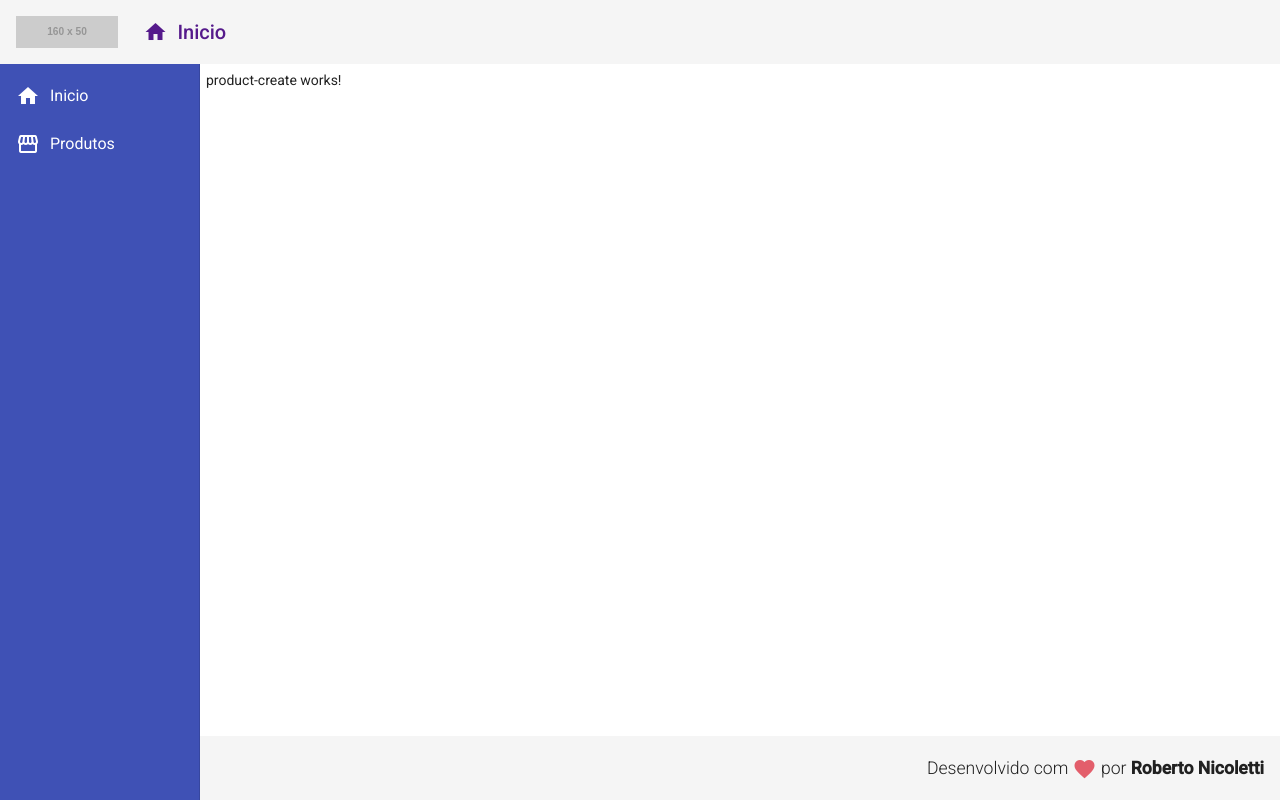
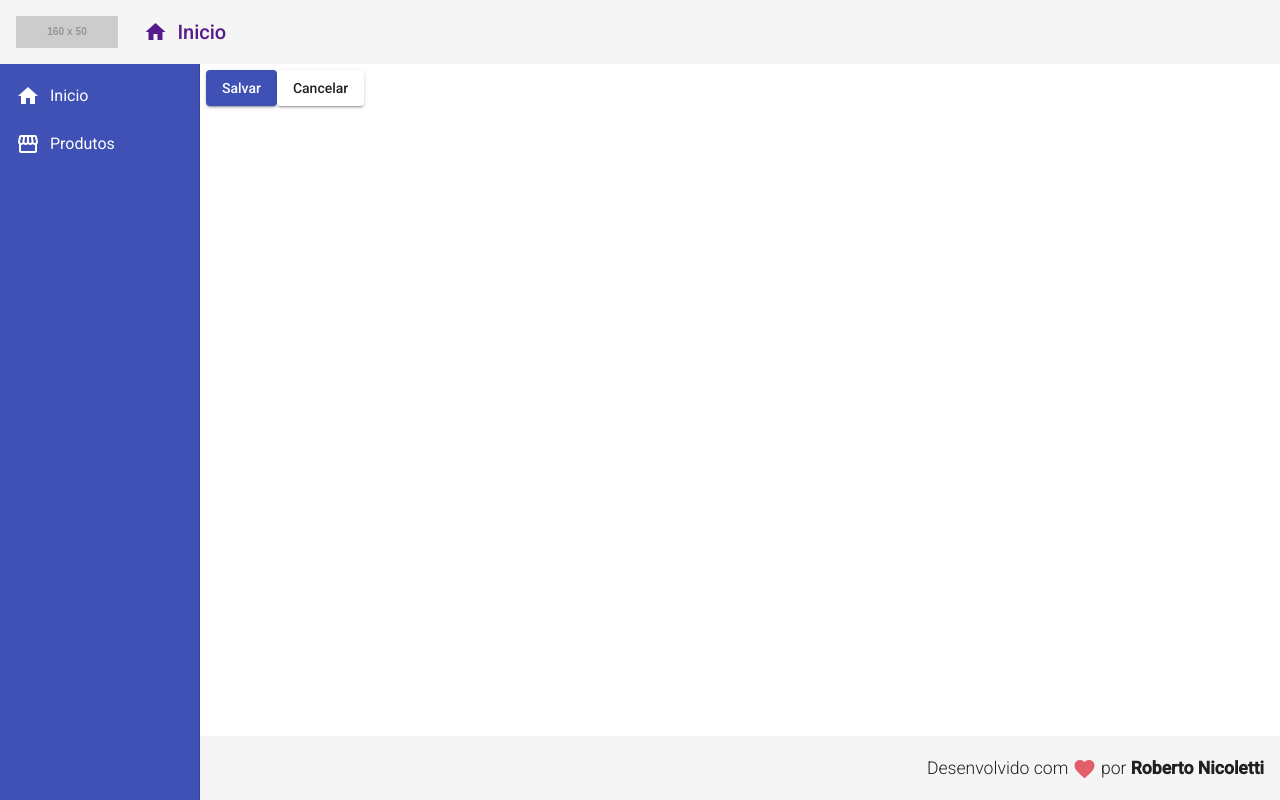
Before and after one commit to robertourias/crud-produtos-angular, an Angular app in the folder frontend/: page /products/create in a window 1280 px wide. Built offline with nearby package versions, Linux system fonts and the light colour scheme.

Commit message:
service product

```diff
--- a/frontend/src/app/app.module.ts
+++ b/frontend/src/app/app.module.ts
@@ -9,6 +9,7 @@ import { FooterComponent } from './components/template/footer/footer.component';
 import { NavComponent } from './components/template/nav/nav.component';
 import { HomeComponent } from './views/home/home.component';
 import { ProductCrudComponent } from './views/product-crud/product-crud.component';
+import { ProductCreateComponent } from './components/product/product-create/product-create.component';
 import { RedDirective } from './directives/red.directive';
 import { ForDirective } from './directives/for.directive';
 
@@ -17,7 +18,7 @@ import { MatCardModule } from '@angular/material/card';
 import { MatSidenavModule } from '@angular/material/sidenav';
 import { MatListModule } from '@angular/material/list';
 import { MatButtonModule } from '@angular/material/button';
-import { ProductCreateComponent } from './components/product/product-create/product-create.component';
+import {MatSnackBarModule} from '@angular/material/snack-bar';
 @NgModule({
   declarations: [
     AppComponent,
@@ -38,7 +39,8 @@ import { ProductCreateComponent } from './components/product/product-create/prod
     MatSidenavModule,
     MatListModule,
     MatCardModule,
-    MatButtonModule
+    MatButtonModule,
+    MatSnackBarModule
   ],
   providers: [],
   bootstrap: [AppComponent]
--- a/frontend/src/app/components/product/product-create/product-create.component.html
+++ b/frontend/src/app/components/product/product-create/product-create.component.html
@@ -1 +1,2 @@
-<p>product-create works!</p>
+<button mat-raised-button (click)="createProduct()" color="primary">Salvar</button>
+<button mat-raised-button (click)="cancel()">Cancelar</button>
--- a/frontend/src/app/components/product/product-create/product-create.component.ts
+++ b/frontend/src/app/components/product/product-create/product-create.component.ts
@@ -1,4 +1,6 @@
 import { Component, OnInit } from '@angular/core';
+import { ProductService } from '../product.service';
+import { Router } from '@angular/router';
 
 @Component({
   selector: 'app-product-create',
@@ -7,9 +9,20 @@ import { Component, OnInit } from '@angular/core';
 })
 export class ProductCreateComponent implements OnInit {
 
-  constructor() { }
+  constructor(
+    private productService: ProductService,
+    private router: Router
+  ) { }
 
   ngOnInit(): void {
   }
 
+  createProduct(): void {
+    this.productService.showMessage('Operação executada com sucesso');
+  }
+
+  cancel(): void {
+    this.router.navigate(['/products']);
+  }
+
 }
--- /dev/null
+++ b/frontend/src/app/components/product/product.service.ts
@@ -0,0 +1,18 @@
+import { Injectable } from '@angular/core';
+import { MatSnackBar } from '@angular/material/snack-bar';
+
+@Injectable({
+  providedIn: 'root'
+})
+export class ProductService {
+
+  constructor(private snackBar: MatSnackBar) { }
+
+  showMessage(msg: string): void {
+    this.snackBar.open(msg, 'x', {
+      duration: 3000,
+      horizontalPosition: "right",
+      verticalPosition: "top"
+    });
+  }
+}
```
Also changed, not shown: 1 other file (tests, documents, lock files or other folders).
